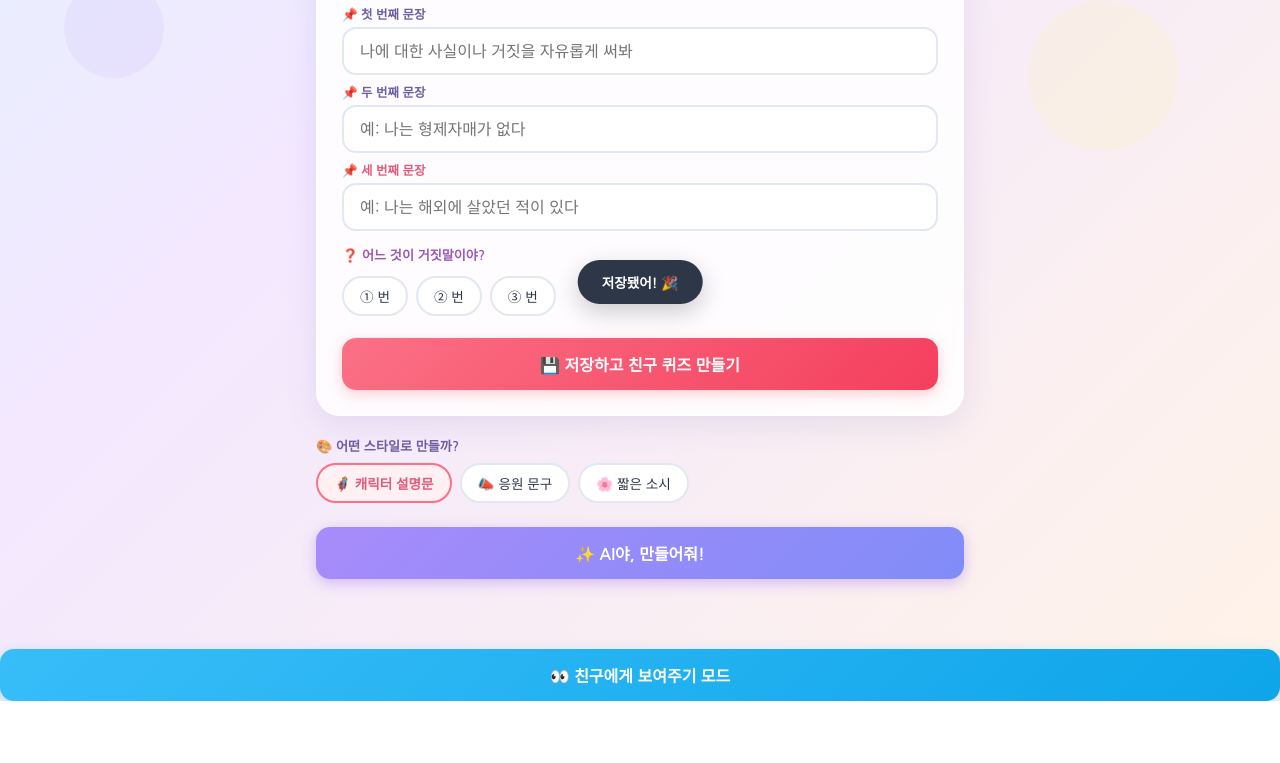
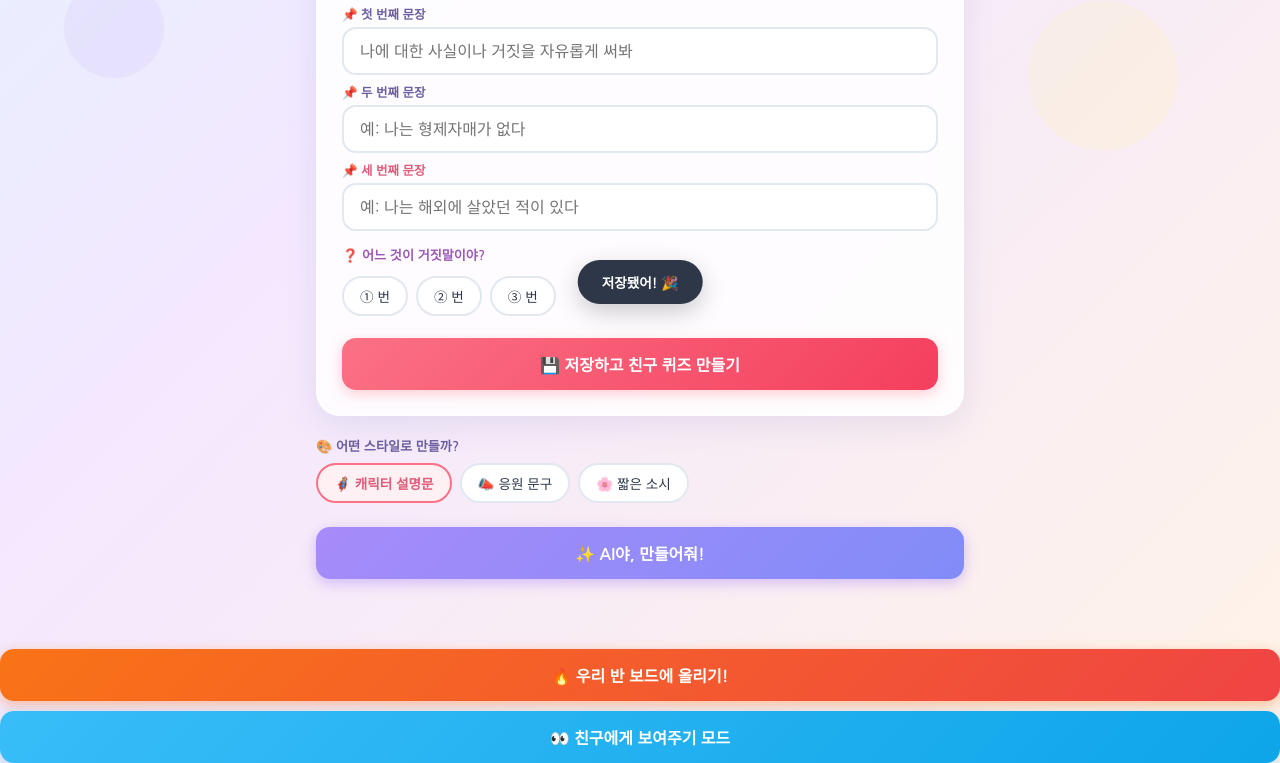
Before and after one commit to dannyeum/Icebreaking-WhoAmI, a plain HTML site: page index.html in a window 1280 px wide. Shown: the part 552-1315 px from the top of the page. Before the commit the page ends 1253 px from the top, so only its background shows below. Drawn offline with Linux system fonts and the light colour scheme; a web font is replaced by a local one.

Commit message:
Update index.html

```diff
--- a/index.html
+++ b/index.html
@@ -613,7 +613,8 @@
 
     <button class="btn btn-lemon btn-full" id="regen" style="display:none;margin-top:8px;" onclick="generateAI()">🔄 다시 만들어줘!</button>
   </div>
-
+  <!-- Share Button -->
+  <button class="btn btn-full" style="background:linear-gradient(135deg,#f97316,#ef4444);color:white;box-shadow:0 4px 14px rgba(249,115,22,.4);" onclick="shareToBoard()">🔥 우리 반 보드에 올리기!</button>
   <!-- Card View Button -->
   <button class="btn btn-sky btn-full" onclick="toggleCardView()">👀 친구에게 보여주기 모드</button>
 
```
